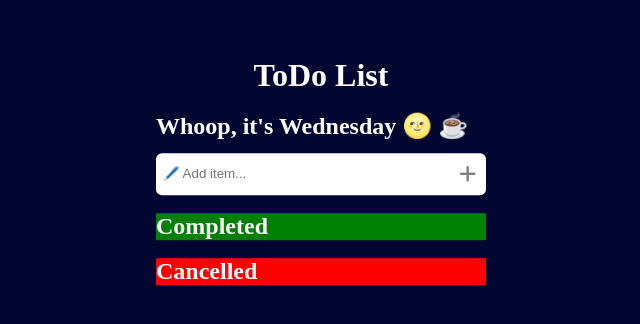
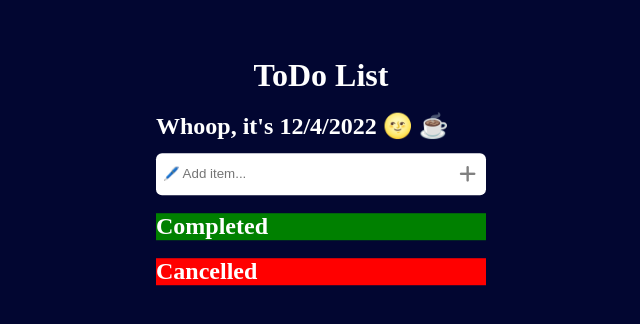
Before and after one commit to ChristapherAntony/To-do-list, a React (Create React App) app: page / in a window 1280 px wide. Shown: the top 324 px of the page, without its empty margins (319-959 px from the left). Built offline with nearby package versions, Linux system fonts and the light colour scheme.

Commit message:
delete added date fix

```diff
--- a/src/App.js
+++ b/src/App.js
@@ -14,7 +14,7 @@ function App() {
         </div>
         <div className="subHeading">
           <br />
-          <h2>Whoop, it's Wednesday 🌝 ☕ </h2>
+          <h2>Whoop, it's {(new Date()).toLocaleDateString()} 🌝 ☕ </h2>
         </div>
         <div className="input">
           <input value={toDo} onChange={(e) => setToDo(e.target.value)} type="text" placeholder="🖊️ Add item..." />
```
